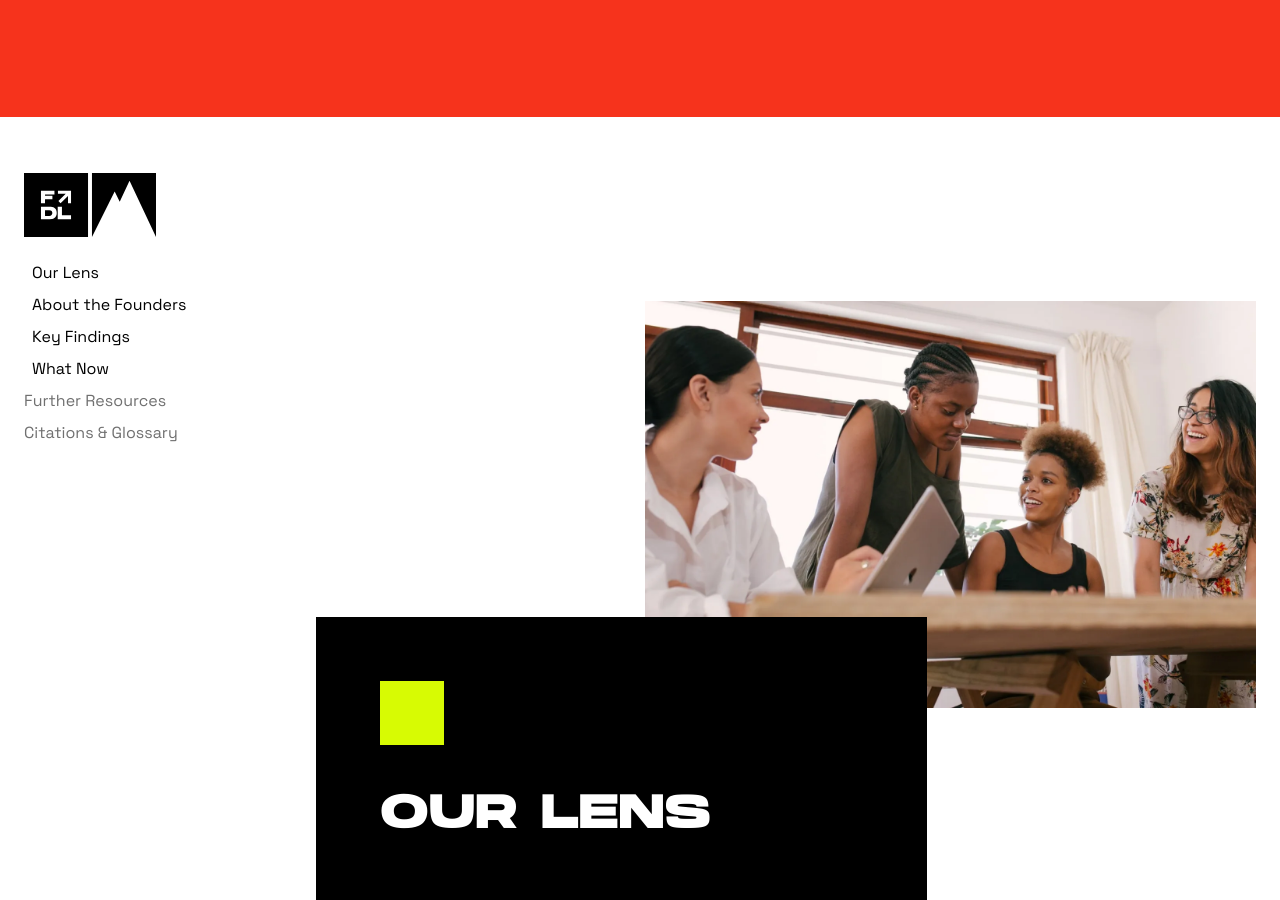
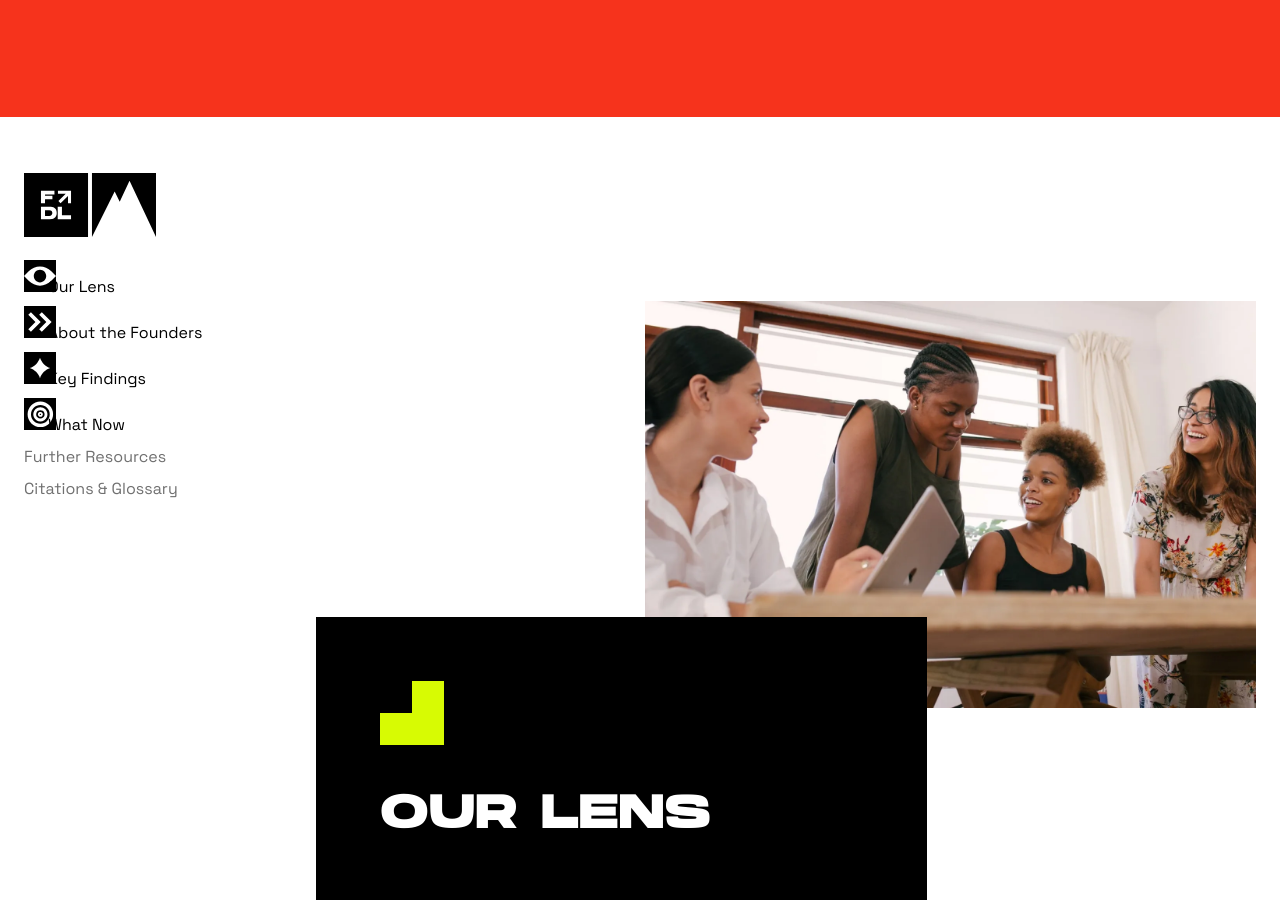
Before and after one commit to Founderland/Report, a Jekyll site: the page built from index.html, in a window 1280 px wide and 900 px high, scrolled down 693 px. Built offline with Jekyll 4.4.1, drawn with Linux system fonts in a browser that asks for light colours.

Commit message:
symbol theming

```diff
--- a/assets/styles/output.css
+++ b/assets/styles/output.css
@@ -1211,18 +1211,28 @@ figcaption {
 
 /* #Symbols */
 
-.symbol
+.symbol,
 .symbol::after {
   display: inline-block;
   width: 20px;
   height: 20px;
+  --tw-bg-opacity: 1;
+  background-color: rgb(0 0 0 / var(--tw-bg-opacity));
+}
+
+.symbol::after {
+  content: '';
   background-position: center center;
   background-repeat: no-repeat;
   background-size: contain;
 }
 
-.symbol.black,
-.symbol.test-black::after {
+.symbol.black {
+  background-color: orange;
+}
+
+.symbol.black::after {
+  /* add this to coloring section */
   filter: brightness(0%);
 }
 
```
Also changed, not shown: assets/styles/input.css (+12 -6 lines).
